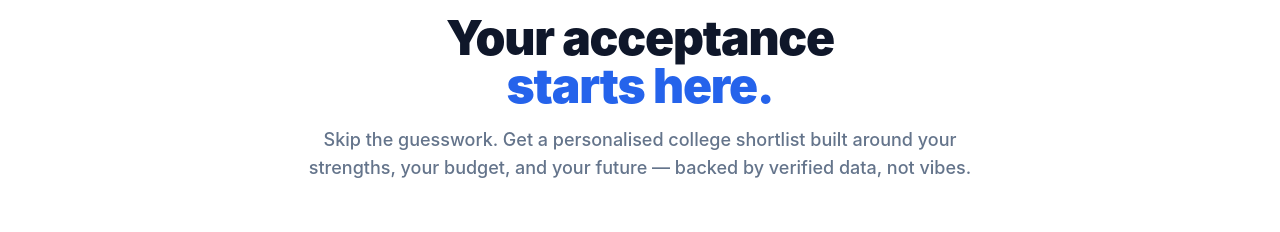
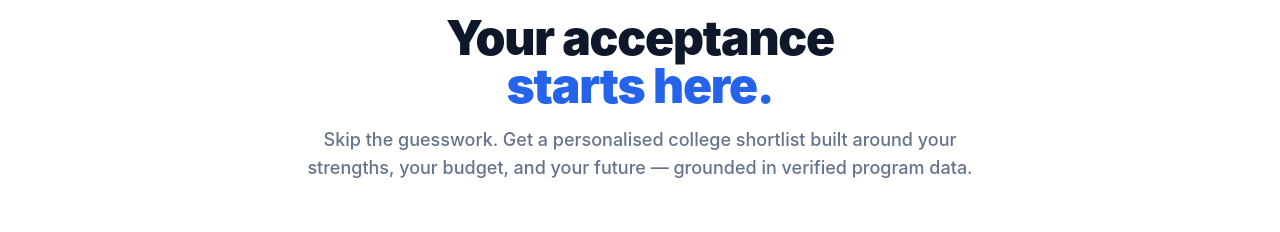
Before and after one commit to Bigmanveira/UniFinder, a React (Vite) app: page / in a window 1280 px wide. Shown: the part 980-1212 px from the top of the page. Built offline with nearby package versions, Linux system fonts and the light colour scheme; no server answers.

Commit message:
landing: replace "not vibes" line with grounded data phrasing
"— backed by verified data, not vibes" read as snarky in a section
that's otherwise authoritative. Swaps to "— grounded in verified
program data." which carries the same trust claim without the joke.

```diff
--- a/src/pages/LandingPage.tsx
+++ b/src/pages/LandingPage.tsx
@@ -202,7 +202,7 @@ export default function LandingPage() {
           <Reveal className="text-center mb-12 md:mb-16">
             <p className="text-xs font-black tracking-[0.2em] uppercase text-primary-600 mb-4">How it works</p>
             <h2 className="text-3xl md:text-5xl font-black text-slate-900 tracking-tight mb-4">Your acceptance <br/><span className="text-primary-600">starts here.</span></h2>
-            <p className="text-lg text-slate-500 font-medium max-w-2xl mx-auto">Skip the guesswork. Get a personalised college shortlist built around your strengths, your budget, and your future — backed by verified data, not vibes.</p>
+            <p className="text-lg text-slate-500 font-medium max-w-2xl mx-auto">Skip the guesswork. Get a personalised college shortlist built around your strengths, your budget, and your future — grounded in verified program data.</p>
           </Reveal>
 
           <div className="grid grid-cols-1 md:grid-cols-3 gap-5 md:gap-6">
```
